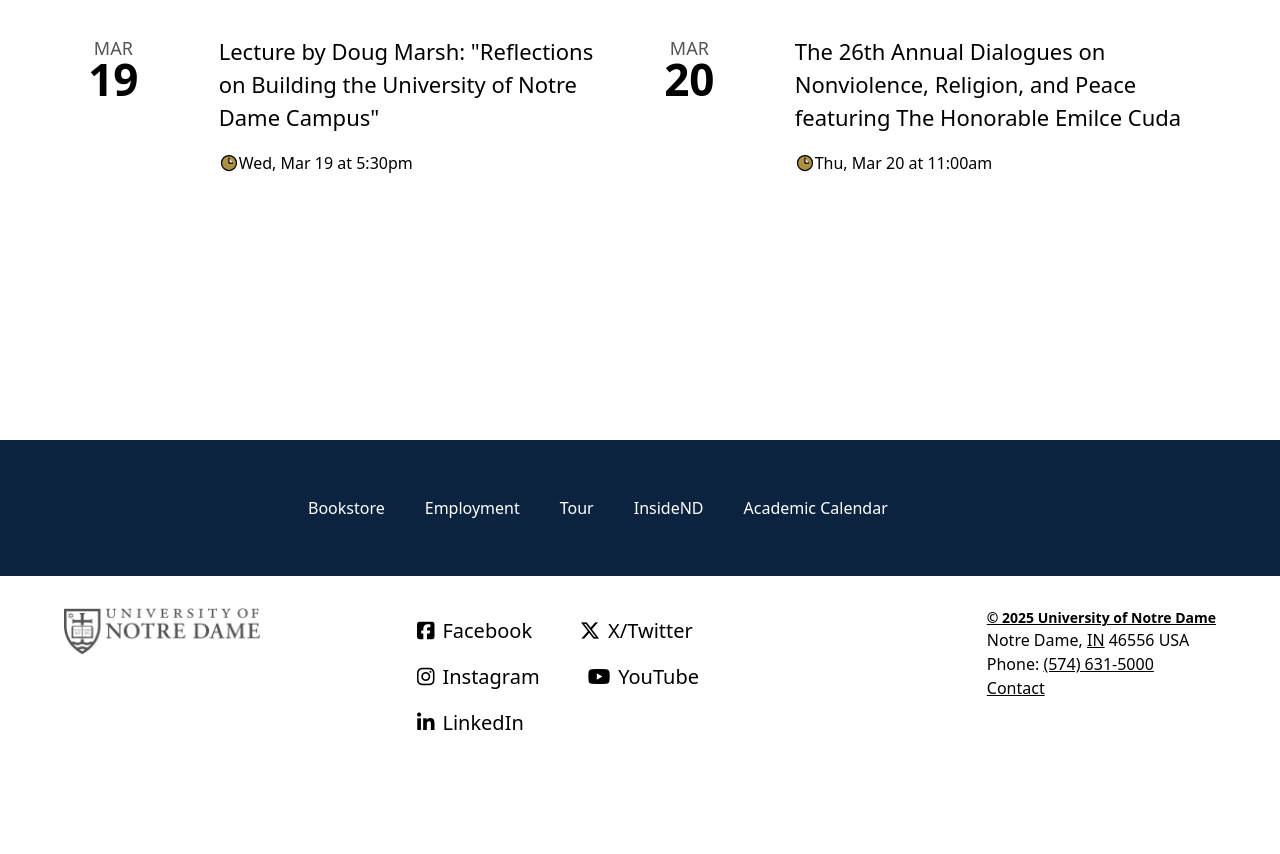
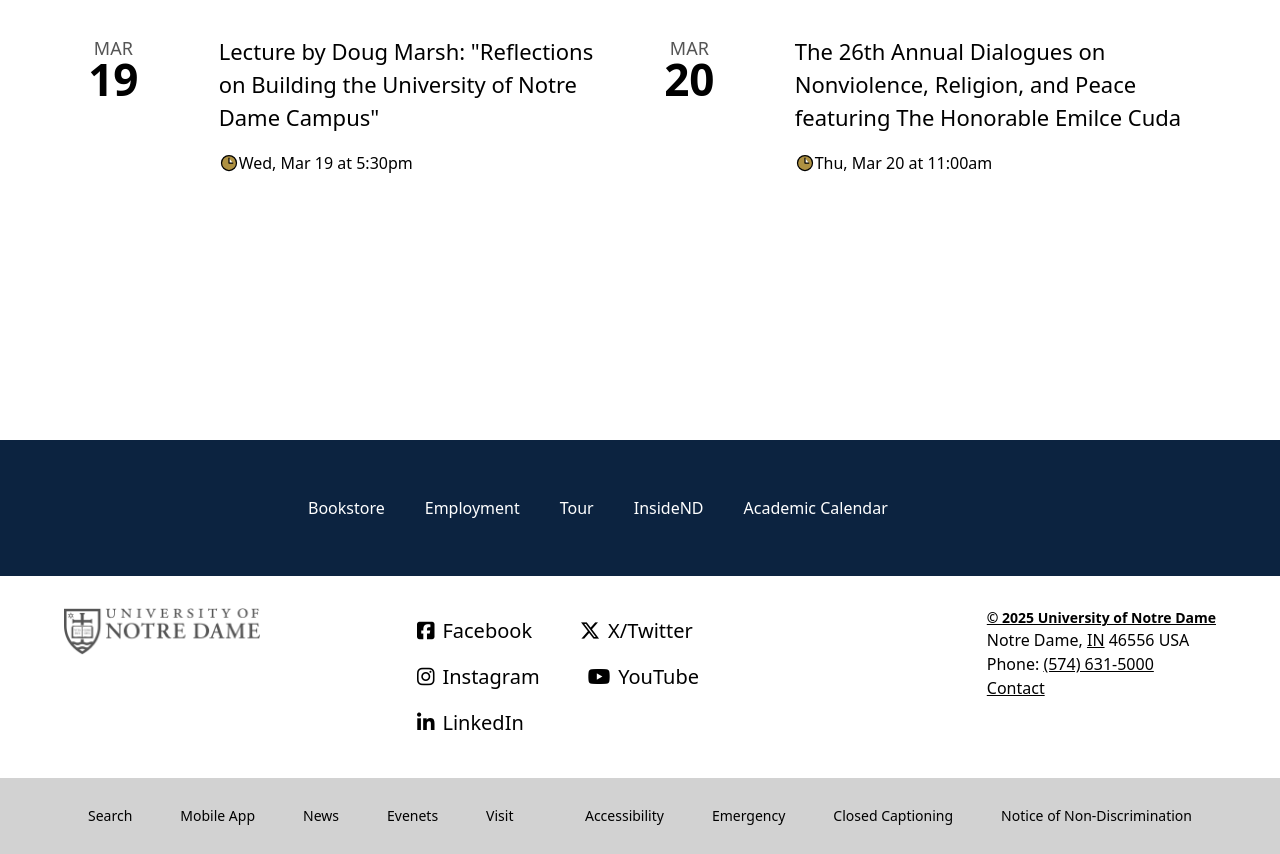
Before and after one commit to Nkemakolamuko/gym_gate, a website: page index.html in a window 1280 px wide. Shown: the part 6752-7606 px from the top of the page. Before the commit the page ends 7530 px from the top, so only its background shows below. Drawn offline with Linux system fonts and the light colour scheme.

Commit message:
Finish up the footer -

```diff
--- a/index.html
+++ b/index.html
@@ -624,6 +624,24 @@
               <p class="underline cursor-pointer">Contact</p>
              </div>
            </div>
+
+           <!-- The section -->
+            <section class="w-full px-16 bg-[#D2D2D2] flex justify-between py-5">
+                <div class="flex items-center w-[30%]">
+                    <p class="text-sm mx-3 px-3 py-2 hover:bg-slate-200 cursor-pointer rounded-[.6em] text-nowrap">Search</p>
+                    <p class="text-sm mx-3 px-3 py-2 hover:bg-slate-200 cursor-pointer rounded-[.6em] text-nowrap">Mobile App</p>
+                    <p class="text-sm mx-3 px-3 py-2 hover:bg-slate-200 cursor-pointer rounded-[.6em] text-nowrap">News</p>
+                    <p class="text-sm mx-3 px-3 py-2 hover:bg-slate-200 cursor-pointer rounded-[.6em] text-nowrap">Evenets</p>
+                    <p class="text-sm mx-3 px-3 py-2 hover:bg-slate-200 cursor-pointer rounded-[.6em] text-nowrap">Visit</p>
+                </div>
+
+                <div class="flex items-center flex-wrap w-[60%] justify-end">
+                  <p class="text-sm mx-3 px-3 py-2 hover:bg-slate-200 cursor-pointer rounded-[.6em] text-nowrap">Accessibility</p>
+                  <p class="text-sm mx-3 px-3 py-2 hover:bg-slate-200 cursor-pointer rounded-[.6em] text-nowrap">Emergency</p>
+                  <p class="text-sm mx-3 px-3 py-2 hover:bg-slate-200 cursor-pointer rounded-[.6em] text-nowrap">Closed Captioning</p>
+                  <p class="text-sm mx-3 px-3 py-2 hover:bg-slate-200 cursor-pointer rounded-[.6em] text-nowrap">Notice of Non-Discrimination</p>
+              </div>
+            </section>
          </footer>
   </body>
 </html>
```
Also changed, not shown: src/output.css.
